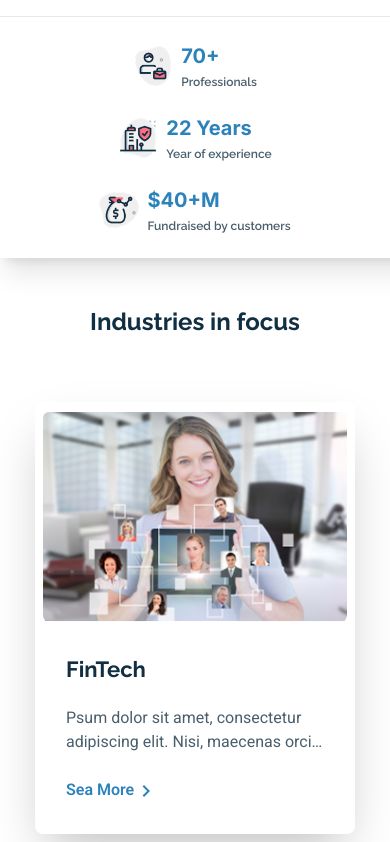
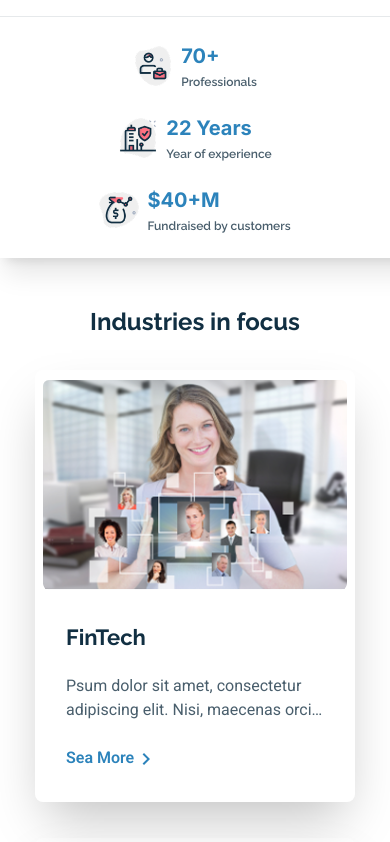
Before and after one commit to mdshavoahmadejoydev/sasspro-projecr, a React (Vite) app: page / in a window 390 px wide. Shown: the part 1153-1995 px from the top of the page. Built offline with nearby package versions, Linux system fonts and the light colour scheme.

Commit message:
industry part

```diff
--- a/src/Sections/Industry.jsx
+++ b/src/Sections/Industry.jsx
@@ -17,8 +17,8 @@ import Indistrycard from '../Components/Indistrycard';
 const Industry = () => {
   return (
     <section>
-      <Title content={`Industries in focus`} className={`text-center mb-56`}/>
-      <Container className={`pb-100`}>
+      <Title content={`Industries in focus`} className={`text-center mb-6 lg:mb-56`}/>
+      <Container className={`pb-14 lg:pb-100`}>
         <Flex className={`w-[100vw] lg:w-auto flex-col items-center lg:flex-row lg:flex-wrap lg:justify-center gap-9`}>
           <Indistrycard src={Industryimg1} title={`FinTech`} des={`Psum dolor sit amet, consectetur adipiscing elit. Nisi, maecenas orci sit pellentesque eget.`}/>
 
```
